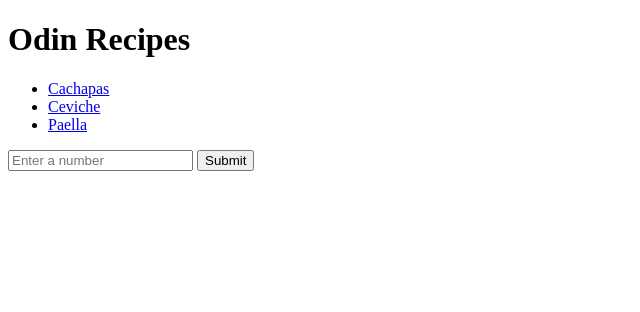
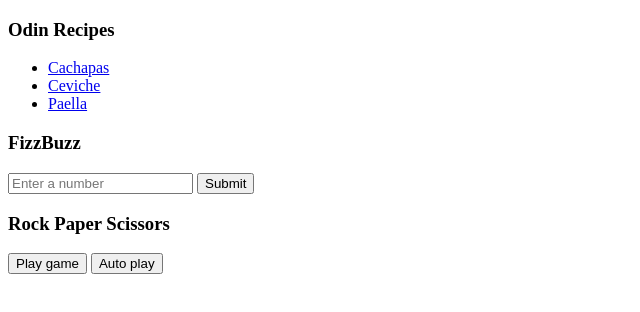
Before and after one commit to polmod/odin-recipes, a plain HTML site: page index.html in a window 1280 px wide. Shown: the whole page, without its empty margins (0-640 px from the left). Drawn offline with Linux system fonts and the light colour scheme.

Commit message:
Add RPS game

```diff
--- a/index.html
+++ b/index.html
@@ -6,15 +6,21 @@
     <title>Document</title>
 </head>
 <body>
-    <h1>Odin Recipes</h1>
+    <h3>Odin Recipes</h3>
     <ul>
         <li><a href="./recipes/cachapas.html"> Cachapas</a></li>
         <li><a href="./recipes/ceviche.html"> Ceviche</a></li>
         <li><a href="./recipes/paella.html"> Paella</a></li>
     </ul>
+    <h3>FizzBuzz</h3>
     <input type="number" id="userInput" placeholder="Enter a number">
     <button onclick="getUserInput()">Submit</button>
     <div id="output"></div>
+
+    <h3>Rock Paper Scissors</h3>
+    <button onclick="playRPS()">Play game</button>
+    <button onclick="autoplayRPS()">Auto play</button>
+    <div id="outputRPS"></div>
     <script>
         function print_numbers(number) {
             const outputDiv = document.getElementById('output');
@@ -46,6 +52,69 @@
                 console.log("Please enter a valid number");
             }
         }
+
+        let userScore = 0;
+        let computerScore = 0;
+        let tieScore = 0;
+
+        function createAndAppendElement(parent, textContent) {
+            const element = document.createElement('p');
+            element.textContent = textContent;
+            parent.appendChild(element);
+         }
+
+        function playRPS(myChoice=null) {
+            const outputDiv = document.getElementById("outputRPS");
+            outputDiv.innerHTML = '';
+            let outcomeText;
+            const choices = ["r", "p", "s"];
+            const randomNumber = Math.random()
+            const roundedNumber = Math.round(randomNumber * 1000) / 1000;
+            const randomIndex = Math.floor(roundedNumber * choices.length);
+            const computerChoice = choices[randomIndex];
+            let userChoice;
+            if (myChoice === null) {
+                userChoice = prompt("Please enter your choice: rock (r), paper (p), or scissors (s)");
+            } else {
+                userChoice = myChoice;
+            }
+            if (!choices.includes(userChoice)){
+                outcomeText = "Invalid input, please enter r, p or s"
+            }
+            else {
+                if (userChoice === computerChoice) {
+                    outcomeText = "It's a tie!";
+                    tieScore++;
+                } else if (userChoice === "r" && computerChoice === "s" ||
+                userChoice === "p" && computerChoice === "r" ||
+                userChoice === "s" && computerChoice === "p") {
+                    outcomeText = "You win!";
+                    userScore++;
+                } else {
+                    outcomeText = "You lose!";
+                    computerScore++;
+                }
+            }
+            createAndAppendElement(outputDiv, outcomeText);
+            createAndAppendElement(outputDiv, "The computer chose " + computerChoice + ` (${roundedNumber} - ${randomIndex})`);
+            createAndAppendElement(outputDiv, "The user chose " + userChoice);
+            createAndAppendElement(outputDiv, `User score is: ${userScore}`);
+            createAndAppendElement(outputDiv, `Computer score is: ${computerScore}`);
+            createAndAppendElement(outputDiv, `Total ties: ${tieScore}`);
+            createAndAppendElement(outputDiv, `Total games played: ${userScore + computerScore + tieScore}`);
+            createAndAppendElement(outputDiv, `User win rate: ${Math.round(userScore / (userScore + computerScore + tieScore) * 100)}%`);
+
+        }
+
+        function autoplayRPS() {
+            times = prompt("Please enter the number of times you would like to play: ");
+            times = parseInt(times);
+            myChoice = prompt("Please enter your choice: rock (r), paper (p), or scissors (s)");
+            for (let i = 0; i < times; i++) {
+                playRPS(myChoice);
+            }
+        }
+
     </script>
 </body>
 </html>
```
